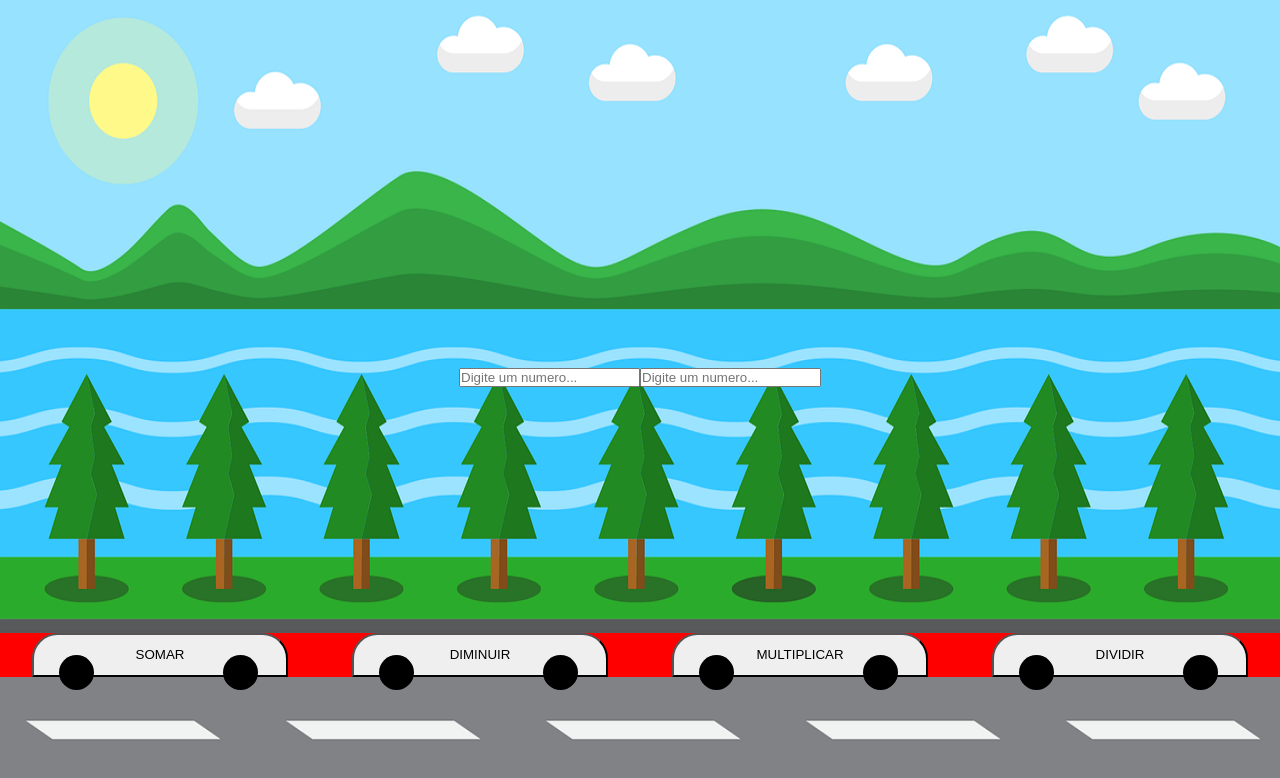
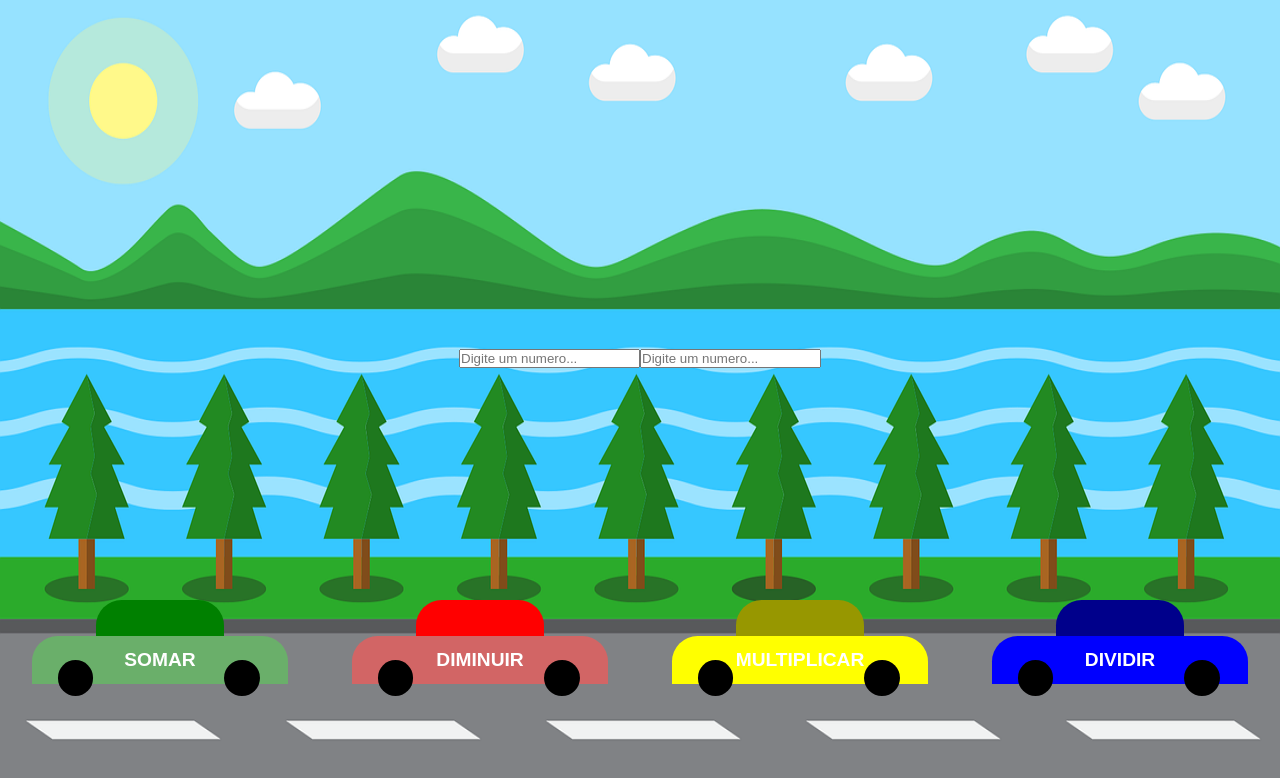
Before and after one commit to Al3ncar/Calculadora_Basic, a React (Create React App) app: page / in a window 1280 px wide. Shown: the top 778 px of the page. Built offline with nearby package versions, Linux system fonts and the light colour scheme.

Commit message:
Counter medium  Upgrade

```diff
--- a/src/App.css
+++ b/src/App.css
@@ -23,12 +23,17 @@
     height: 30%;
     background-color: yellow;
 }
-
+.cars_cont{
+    width: 100%;
+    display: flex;
+    justify-content: space-around;
+    flex-direction: column;
+}
 .btn_cars{
     width: 100%;
-    background-color: red;
     display: flex;
     justify-content: space-around;
+    position: relative;
 }
 
 .btn_add, .btn_desc, .btn_mult, .btn_div{
@@ -36,7 +41,16 @@
     padding: 1%;
     position: relative;
     border-radius: 2vw 2vw 0 0;
+    border: none;
+    font-size: 1.5vw;
+    font-weight: bolder;
+    color: white;
 }
+
+.btn_add{ background-color: #6aaf6a; }
+.btn_desc{ background-color: #d26565;}
+.btn_mult{ background-color: rgb(255, 255, 0);}
+.btn_div{background-color: blue;}
 
 .btn_add::before, .btn_desc::before, .btn_mult::before, .btn_div::before{
     content:"";
@@ -56,3 +70,19 @@
     top:50%;
     left: 75%;
 }
+
+.roof_cont{
+    width: 100%;
+    background-color: gren;
+}
+
+.roof_car_add, .roof_car_desc, .roof_car_mult, .roof_car_div{
+    width:10%; padding: 1.4%;
+    background-color: yellow;
+    border-radius:2vw 2vw 0 0 ;
+}
+
+.roof_car_add{background-color: green;}
+.roof_car_desc{background-color: red;}
+.roof_car_mult{background-color: rgb(151, 151, 0);}
+.roof_car_div{background-color: darkblue;}
--- a/src/App.js
+++ b/src/App.js
@@ -58,14 +58,19 @@ export default class App extends React.Component{
             <input type="number" name="" placeholder="Digite um numero..." onChange={this.handleChangeInput1} value={this.state.inpu1}/>
             <input type="number" name="" placeholder="Digite um numero..." onChange={this.handleChangeInput2} value={this.state.inpu2}/>
           </div>
-          <div className="btn_cars">
-            <button className="btn_add" onClick={this.add}>SOMAR</button>
-
-            <button className="btn_desc" onClick={this.descrease}>DIMINUIR</button>
-
-            <button className="btn_mult" onClick={this.multiply}>MULTIPLICAR</button>
-
-            <button className="btn_div" onClick={this.division}>DIVIDIR</button>
+          <div className="cars_cont">
+            <div className="btn_cars">
+                <span className="roof_car_add"></span>
+                <span className="roof_car_desc"></span>
+                <span className="roof_car_mult"></span>
+                <span className="roof_car_div"></span>
+              </div>
+            <div className="btn_cars">
+              <button className="btn_add" onClick={this.add}>SOMAR</button>
+              <button className="btn_desc" onClick={this.descrease}>DIMINUIR</button>
+              <button className="btn_mult" onClick={this.multiply}>MULTIPLICAR</button>
+              <button className="btn_div" onClick={this.division}>DIVIDIR</button>
+            </div>
           </div>
       </section>
     )
```
